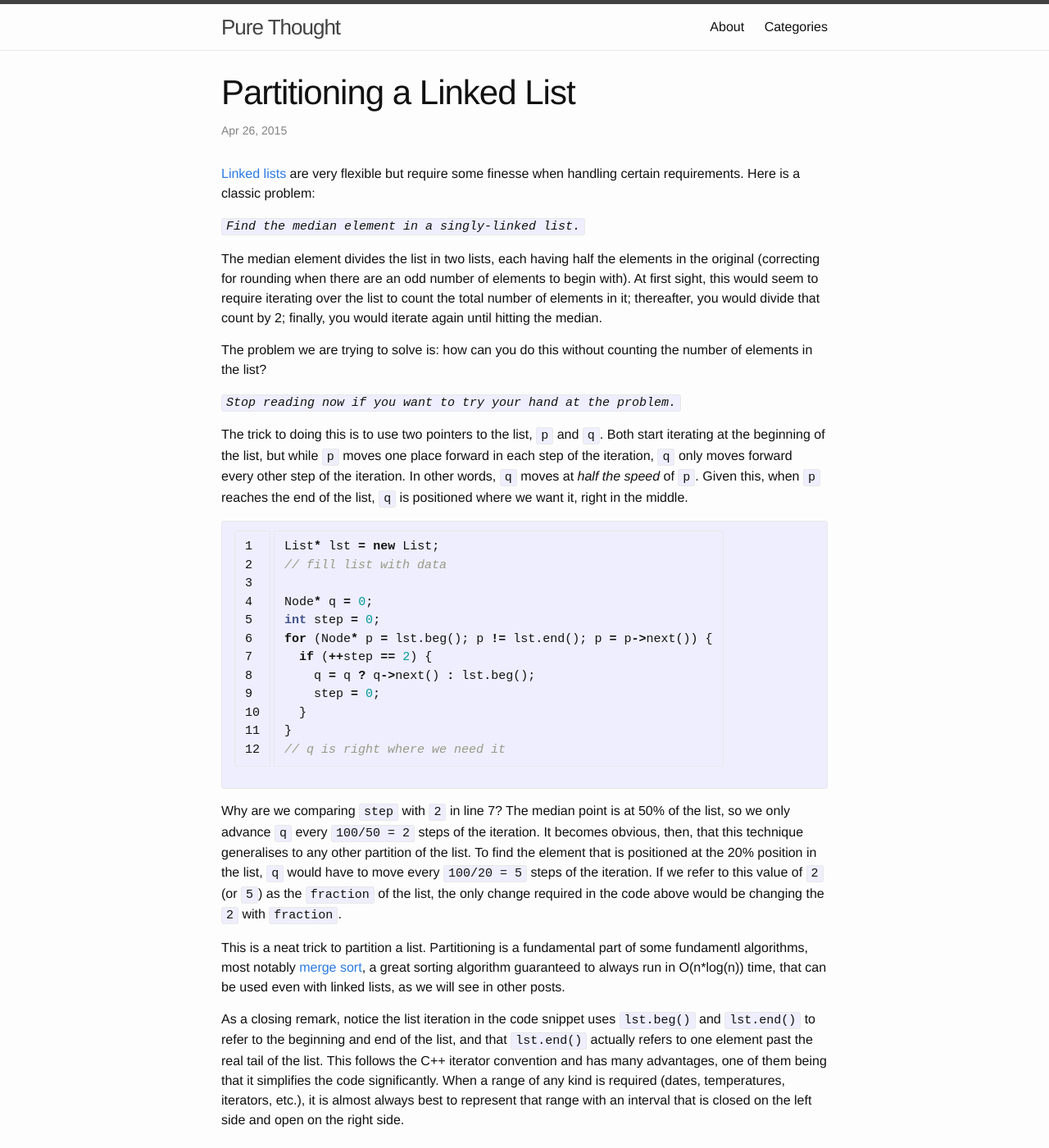
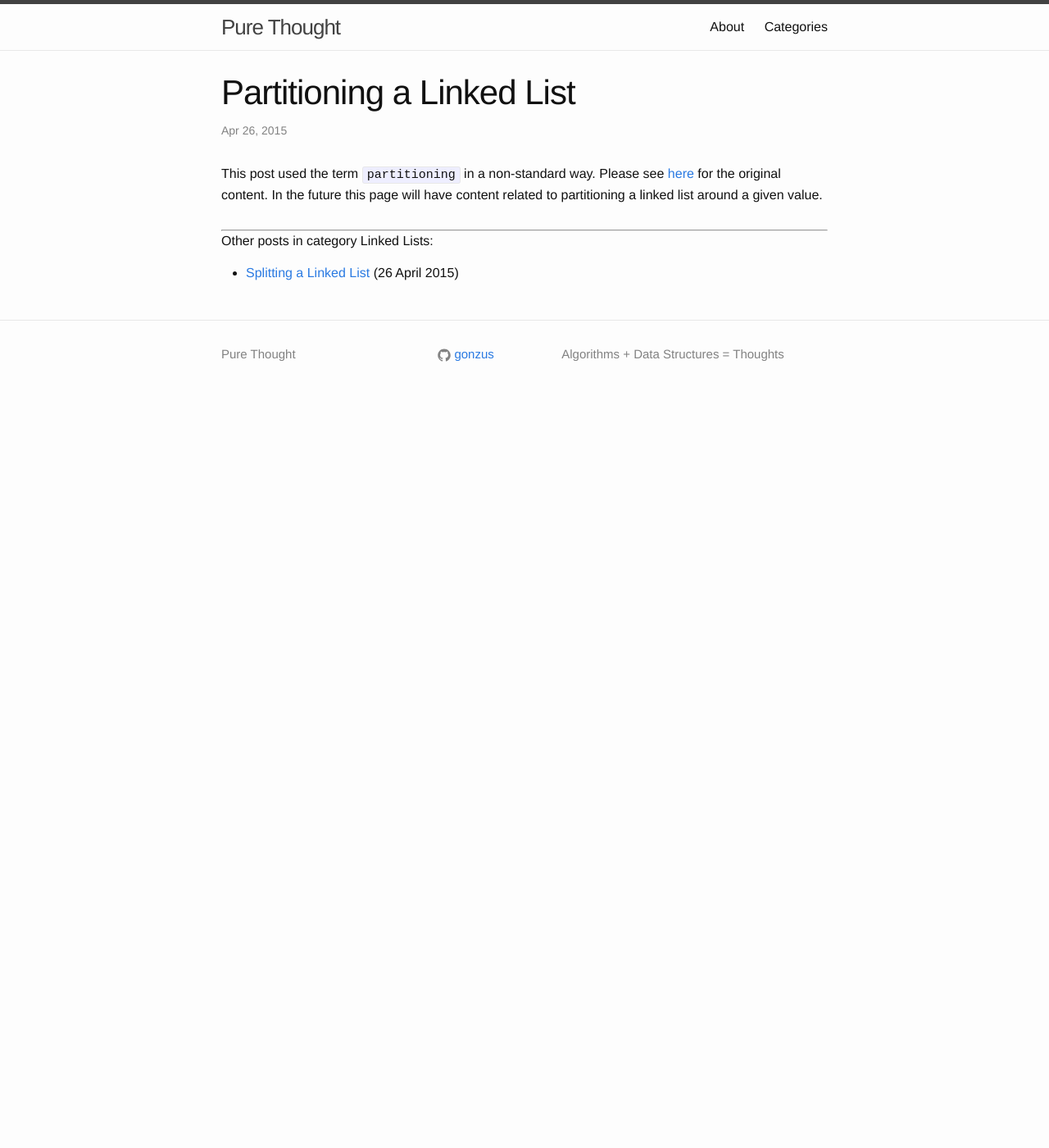
Before and after one commit to gonzus/gonzus.github.io, a Jekyll site: the page built from _posts/2015-04-26-linked-list-partitioning.md, in a window 1280 px wide and 1400 px high. Shown: the whole window at 82% size. Built offline with Jekyll 4.4.1, drawn with Linux system fonts in a browser that asks for light colours; comment, search, counter and statistics services are not loaded; some of the changed text lies outside the part shown.

Commit message:
Change post about partitioning into splitting.

```diff
--- a/_posts/2015-04-26-linked-list-partitioning.md
+++ b/_posts/2015-04-26-linked-list-partitioning.md
@@ -5,67 +5,8 @@ date:   2015-04-26 00:00:00
 categories: linked_lists
 ---
 
-[Linked lists][1] are very flexible but require some finesse when handling
-certain requirements.  Here is a classic problem:
+This post used the term `partitioning` in a non-standard way.  Please see
+[here][1] for the original content.  In the future this page will have content
+related to partitioning a linked list around a given value.
 
-_`Find the median element in a singly-linked list.`_
-
-The median element divides the list in two lists, each having half the
-elements in the original (correcting for rounding when there are an odd number
-of elements to begin with).  At first sight, this would seem to require
-iterating over the list to count the total number of elements in it;
-thereafter, you would divide that count by 2; finally, you would iterate again
-until hitting the median.
-
-The problem we are trying to solve is: how can you do this without counting
-the number of elements in the list?
-
-_`Stop reading now if you want to try your hand at the problem.`_
-
-The trick to doing this is to use two pointers to the list, `p` and `q`.  Both
-start iterating at the beginning of the list, but while `p` moves one place
-forward in each step of the iteration, `q` only moves forward every other step
-of the iteration.  In other words, `q` moves at _half the speed_ of `p`.
-Given this, when `p` reaches the end of the list, `q` is positioned where we
-want it, right in the middle.
-
-{% highlight c++ linenos=table %}
-List* lst = new List;
-// fill list with data
-
-Node* q = 0;
-int step = 0;
-for (Node* p = lst.beg(); p != lst.end(); p = p->next()) {
-  if (++step == 2) {
-    q = q ? q->next() : lst.beg();
-    step = 0;
-  }
-}
-// q is right where we need it
-{% endhighlight %}
-
-Why are we comparing `step` with `2` in line 7?  The median point is at 50% of
-the list, so we only advance `q` every `100/50 = 2` steps of the iteration.
-It becomes obvious, then, that this technique generalises to any other
-partition of the list.  To find the element that is positioned at the 20%
-position in the list, `q` would have to move every `100/20 = 5` steps of the
-iteration.  If we refer to this value of `2` (or `5`) as the `fraction` of the
-list, the only change required in the code above would be changing the `2`
-with `fraction`.
-
-This is a neat trick to partition a list.  Partitioning is a fundamental part
-of some fundamentl algorithms, most notably [merge sort][2], a great sorting
-algorithm guaranteed to always run in O(n*log(n)) time, that can be used even
-with linked lists, as we will see in other posts.
-
-As a closing remark, notice the list iteration in the code snippet uses
-`lst.beg()` and `lst.end()` to refer to the beginning and end of the list, and
-that `lst.end()` actually refers to one element past the real tail of the
-list.  This follows the C++ iterator convention and has many advantages, one
-of them being that it simplifies the code significantly.  When a range of any
-kind is required (dates, temperatures, iterators, etc.), it is almost always
-best to represent that range with an interval that is closed on the left side
-and open on the right side.
-
-[1]: http://en.wikipedia.org/wiki/Linked_list
-[2]: http://en.wikipedia.org/wiki/Merge_sort
+[1]: {% post_url 2015-04-26-linked-list-splitting %}
```
Also changed, not shown: _drafts/2015-04-30-linked-list-merging.md (+8 -8 lines), _posts/2015-04-26-linked-list-splitting.md (added, +71 -0 lines).
